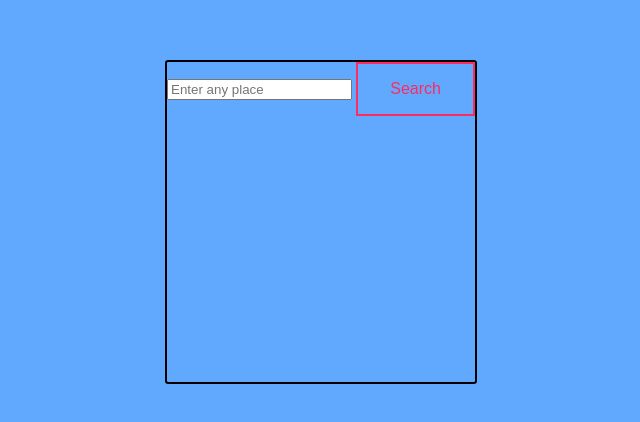
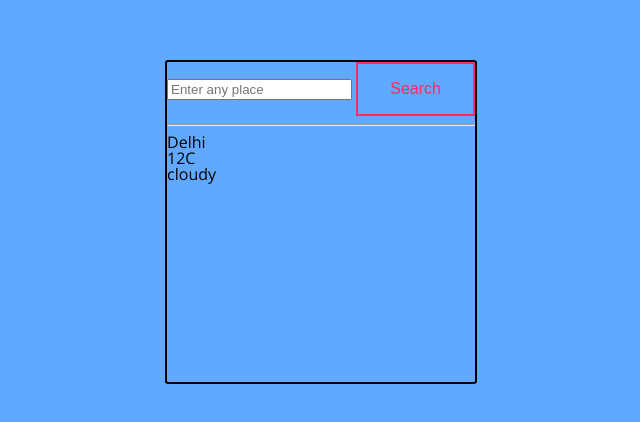
Before and after one commit to DhairyaDutt/Weather_api_app, a plain HTML site: page index.html in a window 1280 px wide. Shown: the part 178-600 px from the top of the page, without its empty margins (319-959 px from the left). Drawn offline with nearby package versions, Linux system fonts and the light colour scheme.

Commit message:
no major difference

```diff
--- a/index.html
+++ b/index.html
@@ -15,11 +15,13 @@
             <button class="submit">Search</button>
         </div>
 
+        <hr>
+
         <div class="display">
-            <h1 class="name" id="name"></h1>
-            <p class="temp"></p>
-            <p class="clouds"></p>
-            <p class="desc"></p>
+            <h1 class="name" id="name">Delhi</h1>
+            <p class="temp">12C</p>
+            <!-- <p class="clouds"></p> -->
+            <p class="desc">cloudy</p>
         </div>
 
     </section>
```
